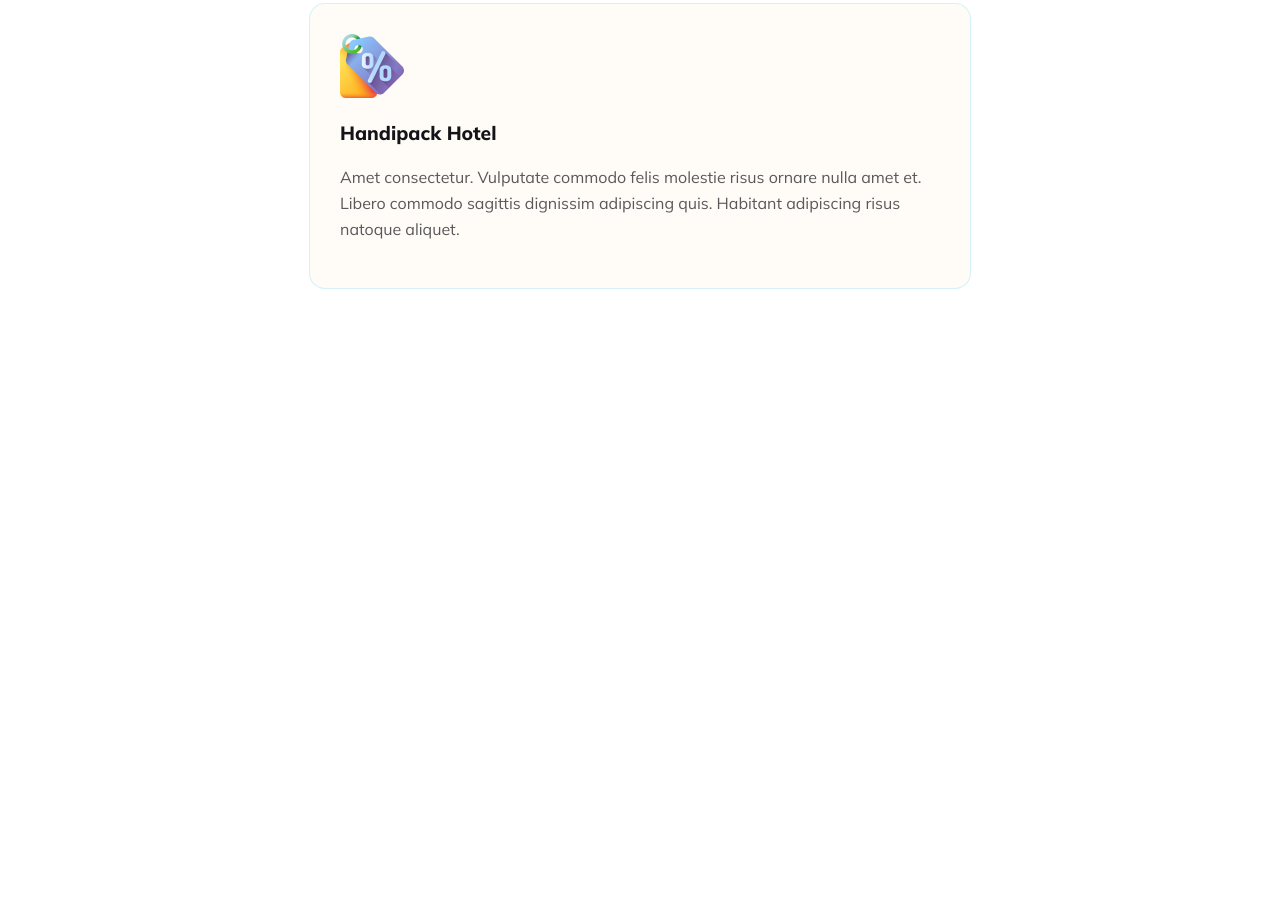
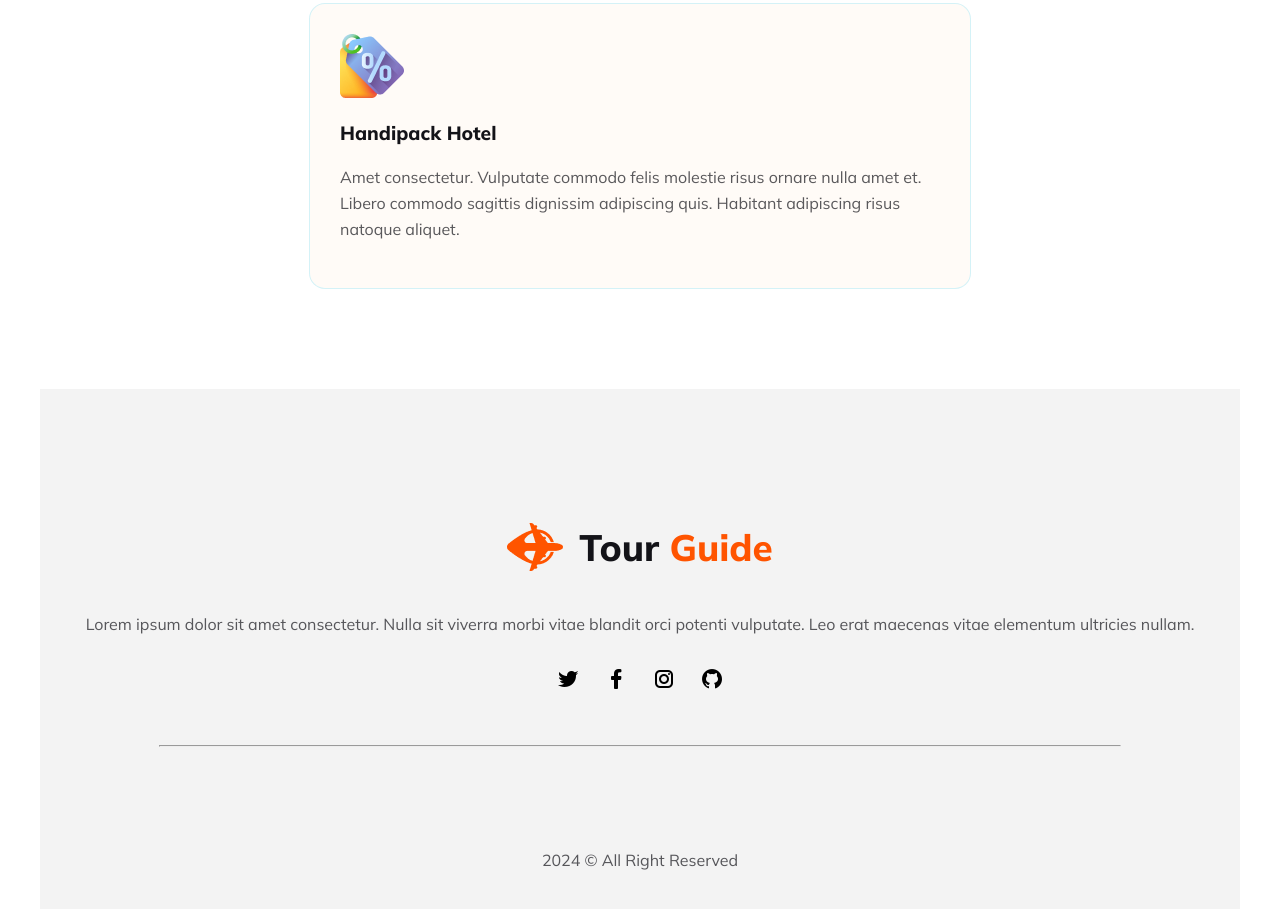
Before and after one commit to Mizanur2/Assignment-2, a plain HTML site: page index.html in a window 1280 px wide. Shown: the part 2108-3017 px from the top of the page. Before the commit the page ends 2497 px from the top, so only its background shows below. Drawn offline with Linux system fonts and the light colour scheme.

Commit message:
footer complete

```diff
--- a/index.html
+++ b/index.html
@@ -99,7 +99,20 @@
         </div>
     </main>
     <footer>
-
+        <div class="footer-heading">
+            <img src="Images/Group 40071 (2).png" alt="">
+            <h1 class="logo-title">Tour <span>Guide</span></h1>
+        </div>
+        <p class="paragraph">Lorem ipsum dolor sit amet consectetur. Nulla sit viverra morbi vitae blandit orci potenti
+            vulputate. Leo erat maecenas vitae elementum ultricies nullam. </p>
+        <div class="f-icons">
+            <img src="Images/twitter.png" alt="">
+            <img src="Images/fb.png" alt="">
+            <img src="Images/insta.png" alt="">
+            <img src="Images/github.png" alt="">
+        </div>
+        <hr>
+        <p class="paragraph">2024 &copy; All Right Reserved </p>
     </footer>
 </body>
 
--- a/style.css
+++ b/style.css
@@ -151,4 +151,32 @@ ul li {
     background: rgba(41, 206, 246, 0.05);
 }
 
+/* footer section */
+footer {
+    text-align: center;
+    background: rgba(19, 19, 24, 0.05);
+    padding-top: 110px;
+    padding-bottom: 110px;
+}
+
+.footer-heading {
+    display: flex;
+    align-items: center;
+    justify-content: center;
+}
+
+.f-icons {
+    margin-top: 30px;
+    margin-bottom: 50px;
+}
+
+.f-icons img {
+    margin: 0px 10px;
+}
+
+hr {
+    width: 80%;
+    margin-bottom: 100px;
+}
+
 @media screen and (max-width:600px) {}
```
Also changed, not shown: Images/fb.png (added), Images/github.png (added), Images/insta.png (added), Images/twitter.png (added).
